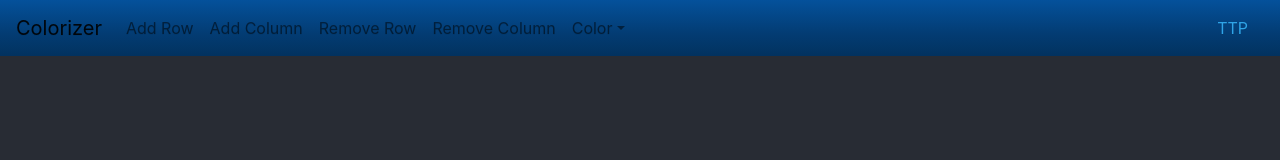
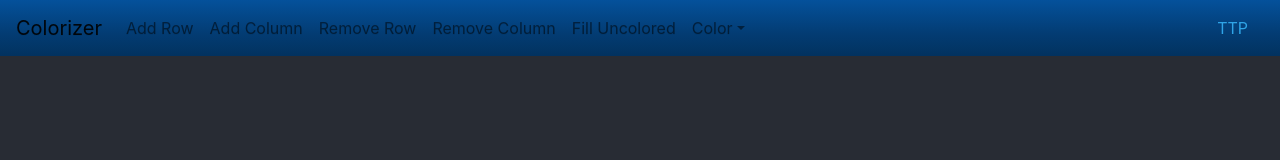
Before and after one commit to Scarcrux/TPP-DOMChallenges3, a React (Create React App) app: page / in a window 1280 px wide. Shown: the top 160 px of the page. Built offline with nearby package versions, Linux system fonts and the light colour scheme.

Commit message:
Add funtionality to fill uncolored cells - #11
completes #11

```diff
--- a/src/App.js
+++ b/src/App.js
@@ -48,6 +48,19 @@ class App extends Component {
     console.log("color change event: " + this.state.currentColor);
   };
 
+  handleFillUncolored = () => {
+    const { currentColor } = this.state;
+    const grid = this.state.grid;
+    for (let i = 0; i < grid.length; i++) {
+      for (let j = 0; j < grid[0].length; j++) {
+        if (grid[i][j] === "default") {
+          grid[i][j] = currentColor;
+        }
+      }
+    }
+    this.setState({grid: grid});
+  }
+
   handleRemoveColumn = () => {
       const grid = this.state.grid.map(row => row.slice(0, -1));
       this.setState({grid: grid});
@@ -65,6 +78,7 @@ class App extends Component {
           handleAddColumn={this.handleAddColumn}
           handleAddRow={this.handleAddRow}
           handleColorChange={this.handleColorChange}
+          handleFillUncolored={this.handleFillUncolored}
           handleRemoveColumn={this.handleRemoveColumn}
           handleRemoveRow={this.handleRemoveRow}
         />
--- a/src/components/Menu.js
+++ b/src/components/Menu.js
@@ -38,6 +38,9 @@ const Menu = (props) => {
             <NavItem>
               <NavLink href="#" onClick={props.handleRemoveColumn}>Remove Column</NavLink>
             </NavItem>
+            <NavItem>
+              <NavLink href="#" onClick={props.handleFillUncolored}>Fill Uncolored</NavLink>
+            </NavItem>
             <UncontrolledDropdown nav inNavbar>
               <DropdownToggle nav caret>
                 Color
```
Also changed, not shown: 1 other file (tests, documents, lock files or other folders).
